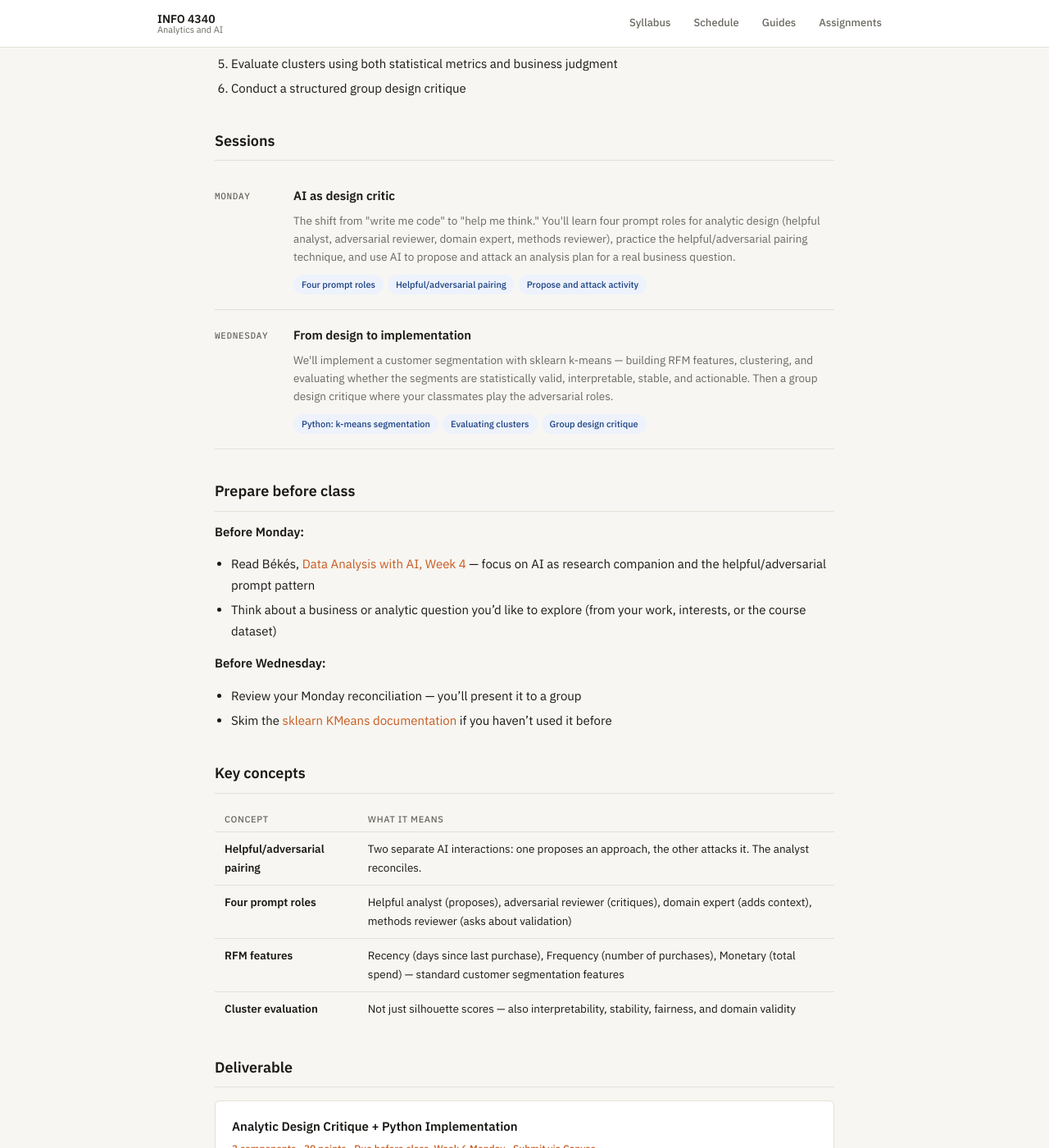
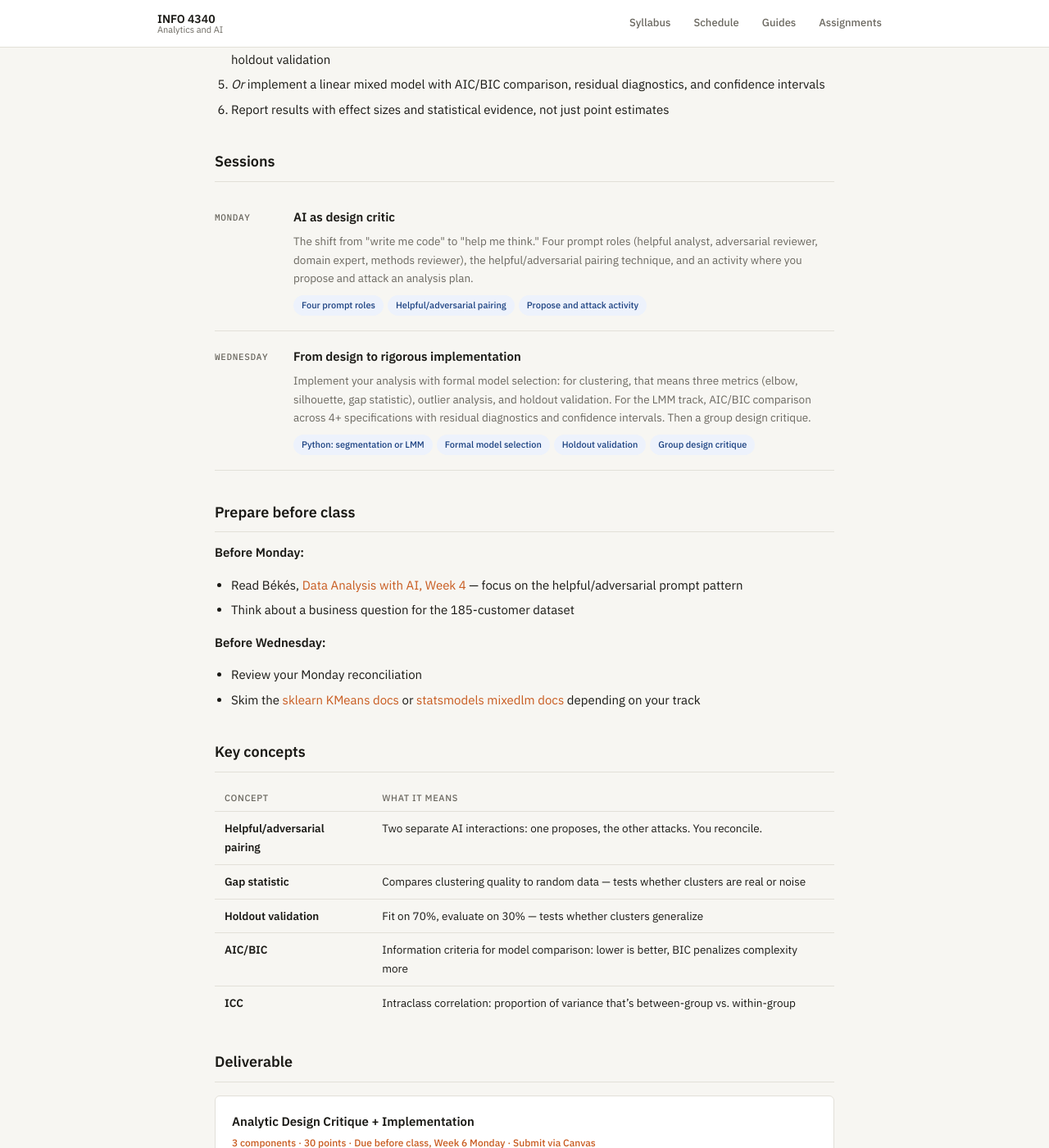
Before and after one commit to steflangehennig/info4340, a Jekyll site: the page built from schedule/week-5.md, in a window 1280 px wide and 1400 px high, scrolled down 474 px. Shown: the whole window at 82% size. Built offline with Jekyll 4.4.1, drawn with Linux system fonts in a browser that asks for light colours; some of the changed text lies outside the part shown.

Commit message:
update week 5 artifacts

```diff
--- a/schedule/week-5.md
+++ b/schedule/week-5.md
@@ -15,12 +15,12 @@ permalink: /schedule/week-5/
 
 By the end of this week, you should be able to:
 
-1. Use AI to propose, critique, and refine an analytic design
-2. Apply four prompt roles: helpful analyst, adversarial reviewer, domain expert, methods reviewer
-3. Use the helpful/adversarial pairing technique to stress-test an analysis plan
-4. Implement a customer segmentation with sklearn k-means
-5. Evaluate clusters using both statistical metrics and business judgment
-6. Conduct a structured group design critique
+1. Use AI to propose, critique, and refine an analytic design (four prompt roles)
+2. Apply the helpful/adversarial pairing technique
+3. Conduct outlier analysis and determine appropriate data transformations
+4. Implement customer segmentation with formal model selection (elbow + silhouette + gap statistic) and holdout validation
+5. *Or* implement a linear mixed model with AIC/BIC comparison, residual diagnostics, and confidence intervals
+6. Report results with effect sizes and statistical evidence, not just point estimates
 
 ## Sessions
 
@@ -28,7 +28,7 @@ By the end of this week, you should be able to:
   <div class="session-label">Monday</div>
   <div class="session-content">
     <div class="session-title">AI as design critic</div>
-    <p>The shift from "write me code" to "help me think." You'll learn four prompt roles for analytic design (helpful analyst, adversarial reviewer, domain expert, methods reviewer), practice the helpful/adversarial pairing technique, and use AI to propose and attack an analysis plan for a real business question.</p>
+    <p>The shift from "write me code" to "help me think." Four prompt roles (helpful analyst, adversarial reviewer, domain expert, methods reviewer), the helpful/adversarial pairing technique, and an activity where you propose and attack an analysis plan.</p>
     <div class="session-topics">
       <span class="topic-tag">Four prompt roles</span>
       <span class="topic-tag">Helpful/adversarial pairing</span>
@@ -40,11 +40,12 @@ By the end of this week, you should be able to:
 <div class="session-block" markdown="0">
   <div class="session-label">Wednesday</div>
   <div class="session-content">
-    <div class="session-title">From design to implementation</div>
-    <p>We'll implement a customer segmentation with sklearn k-means — building RFM features, clustering, and evaluating whether the segments are statistically valid, interpretable, stable, and actionable. Then a group design critique where your classmates play the adversarial roles.</p>
+    <div class="session-title">From design to rigorous implementation</div>
+    <p>Implement your analysis with formal model selection: for clustering, that means three metrics (elbow, silhouette, gap statistic), outlier analysis, and holdout validation. For the LMM track, AIC/BIC comparison across 4+ specifications with residual diagnostics and confidence intervals. Then a group design critique.</p>
     <div class="session-topics">
-      <span class="topic-tag">Python: k-means segmentation</span>
-      <span class="topic-tag">Evaluating clusters</span>
+      <span class="topic-tag">Python: segmentation or LMM</span>
+      <span class="topic-tag">Formal model selection</span>
+      <span class="topic-tag">Holdout validation</span>
       <span class="topic-tag">Group design critique</span>
     </div>
   </div>
@@ -54,32 +55,33 @@ By the end of this week, you should be able to:
 
 **Before Monday:**
 
-- Read Békés, [Data Analysis with AI, Week 4](https://gabors-data-analysis.com/ai-course/) — focus on AI as research companion and the helpful/adversarial prompt pattern
-- Think about a business or analytic question you'd like to explore (from your work, interests, or the course dataset)
+- Read Békés, [Data Analysis with AI, Week 4](https://gabors-data-analysis.com/ai-course/) — focus on the helpful/adversarial prompt pattern
+- Think about a business question for the 185-customer dataset
 
 **Before Wednesday:**
 
-- Review your Monday reconciliation — you'll present it to a group
-- Skim the [sklearn KMeans documentation](https://scikit-learn.org/stable/modules/generated/sklearn.cluster.KMeans.html) if you haven't used it before
+- Review your Monday reconciliation
+- Skim the [sklearn KMeans docs](https://scikit-learn.org/stable/modules/generated/sklearn.cluster.KMeans.html) or [statsmodels mixedlm docs](https://www.statsmodels.org/stable/mixed_linear.html) depending on your track
 
 ## Key concepts
 
 | Concept | What it means |
 |---|---|
-| **Helpful/adversarial pairing** | Two separate AI interactions: one proposes an approach, the other attacks it. The analyst reconciles. |
-| **Four prompt roles** | Helpful analyst (proposes), adversarial reviewer (critiques), domain expert (adds context), methods reviewer (asks about validation) |
-| **RFM features** | Recency (days since last purchase), Frequency (number of purchases), Monetary (total spend) — standard customer segmentation features |
-| **Cluster evaluation** | Not just silhouette scores — also interpretability, stability, fairness, and domain validity |
+| **Helpful/adversarial pairing** | Two separate AI interactions: one proposes, the other attacks. You reconcile. |
+| **Gap statistic** | Compares clustering quality to random data — tests whether clusters are real or noise |
+| **Holdout validation** | Fit on 70%, evaluate on 30% — tests whether clusters generalize |
+| **AIC/BIC** | Information criteria for model comparison: lower is better, BIC penalizes complexity more |
+| **ICC** | Intraclass correlation: proportion of variance that's between-group vs. within-group |
 
 ## Deliverable
 
 <div class="assignment-preview" markdown="0">
-  <div class="assignment-preview-title">Analytic Design Critique + Python Implementation</div>
+  <div class="assignment-preview-title">Analytic Design Critique + Implementation</div>
   <div class="assignment-preview-meta">3 components · 30 points · Due before class, Week 6 Monday · Submit via Canvas</div>
-  <p>Design document with AI-proposed plan and adversarial critique, Python implementation with evaluation, and an AI use log documenting all four prompt roles.</p>
+  <p>Design document with adversarial critique, Python implementation with formal model selection (3 metrics or AIC/BIC), holdout validation, and AI use log.</p>
   <a href="{{ site.baseurl }}/assignments/week-5-design/" class="assignment-link">Full prompt and rubric →</a>
 </div>
 
 ## Looking ahead
 
-Next week closes out the Use module with **Text as Data with LLMs** — you'll build a text classification pipeline comparing a traditional sklearn approach with an LLM-based classifier. The question: when does an LLM add value over a simpler method?
+Next week closes out the Use module with **Text as Data with LLMs** — classification, network analysis, and the question of when an LLM adds value over a simpler method.
```
Also changed, not shown: assignments/week-5-design.md (+11 -11 lines).
